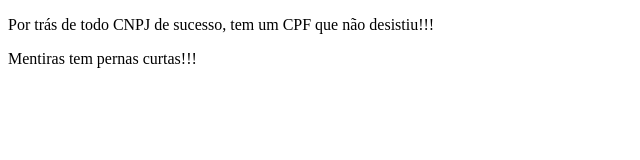
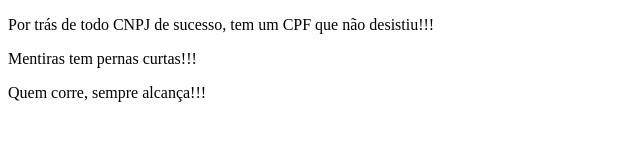
Before and after one commit to pdorthFatec/Projeto_01-Modulo-01, a plain HTML site: page index.html in a window 1280 px wide. Shown: the whole page, without its empty margins (0-640 px from the left). Drawn offline with Linux system fonts and the light colour scheme.

Commit message:
commit 03

```diff
--- a/index.html
+++ b/index.html
@@ -8,5 +8,6 @@
 <body>
     <p>Por trás de todo CNPJ de sucesso, tem um CPF que não desistiu!!!</p>
     <p>Mentiras tem pernas curtas!!!</p>
+    <p>Quem corre, sempre alcança!!!</p>
 </body>
 </html>
```
